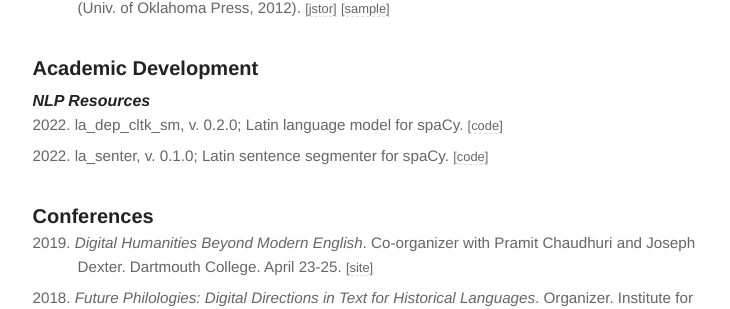
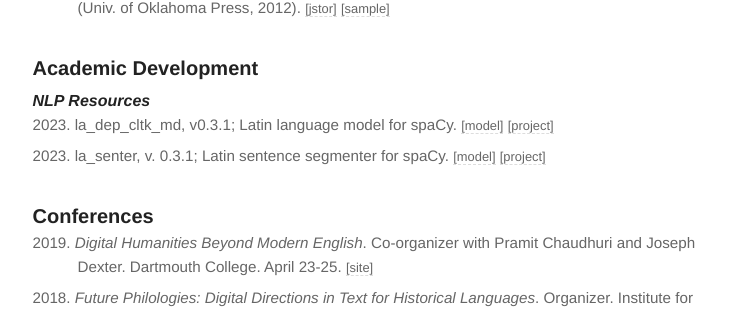
Before and after one commit to diyclassics/diyclassics.github.io, a Jekyll site: the page built from cv.md, in a window 1280 px wide and 900 px high, scrolled down 2029 px. Shown: the part 144-453 px from the top of the window, without its empty margins (265-995 px from the left). Built offline with Jekyll 4.4.1, drawn with Linux system fonts in a browser that asks for light colours.

Commit message:
Update NLP resources

```diff
--- a/cv.md
+++ b/cv.md
@@ -83,8 +83,8 @@ March 2023
 
 #### NLP Resources
 
-- 2022\. la_dep_cltk_sm, v. 0.2.0; Latin language model for spaCy. [[code]](https://github.com/diyclassics/la_dep_cltk_sm){:.cv-link}
-- 2022\. la_senter, v. 0.1.0; Latin sentence segmenter for spaCy. [[code]](https://github.com/diyclassics/la_senter){:.cv-link}
+- 2023\. la_dep_cltk_md, v0.3.1; Latin language model for spaCy. [[model]](https://huggingface.co/diyclassics/la_dep_cltk_md){:.cv-link} [[project]](https://github.com/diyclassics/la_dep_cltk_md){:.cv-link}
+- 2023\. la_senter, v. 0.3.1; Latin sentence segmenter for spaCy. [[model]](https://huggingface.co/diyclassics/la_senter){:.cv-link} [[project]](https://github.com/diyclassics/la_senter){:.cv-link}
 
 ### Conferences
 
```
